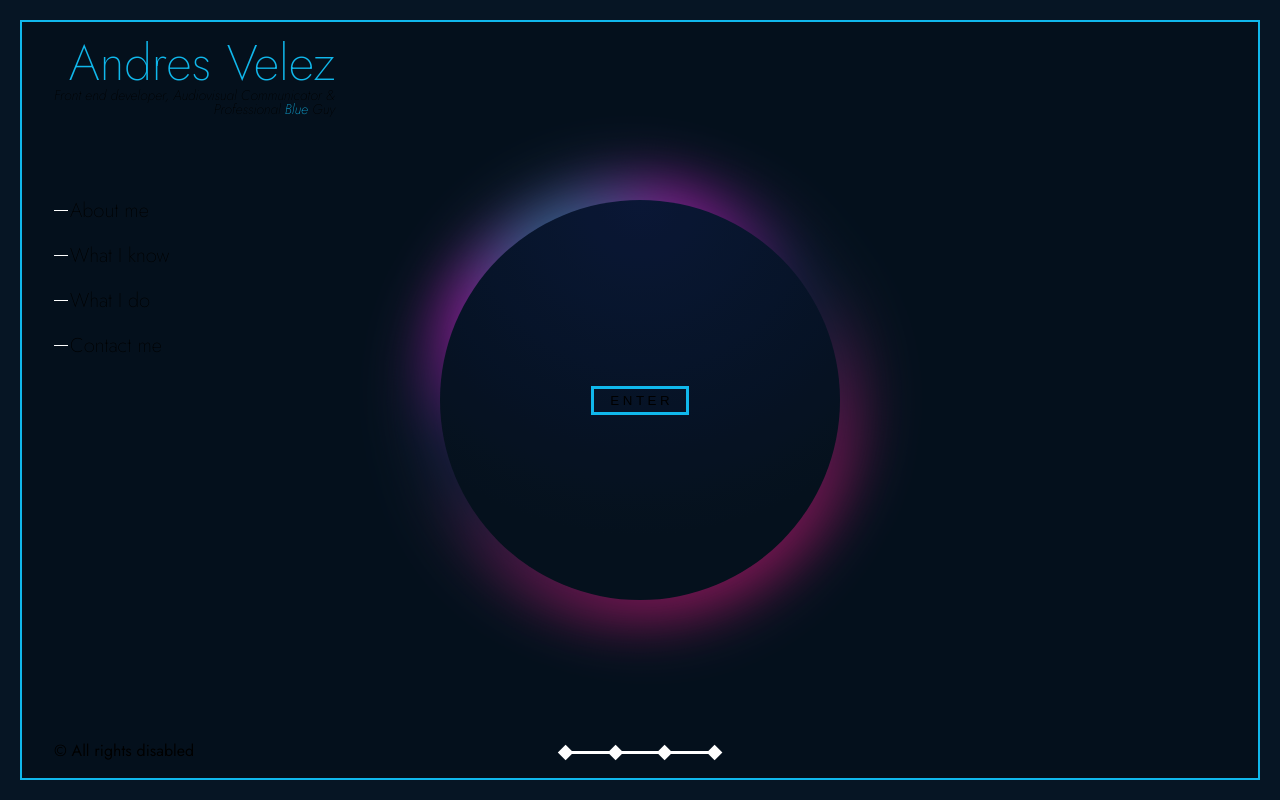
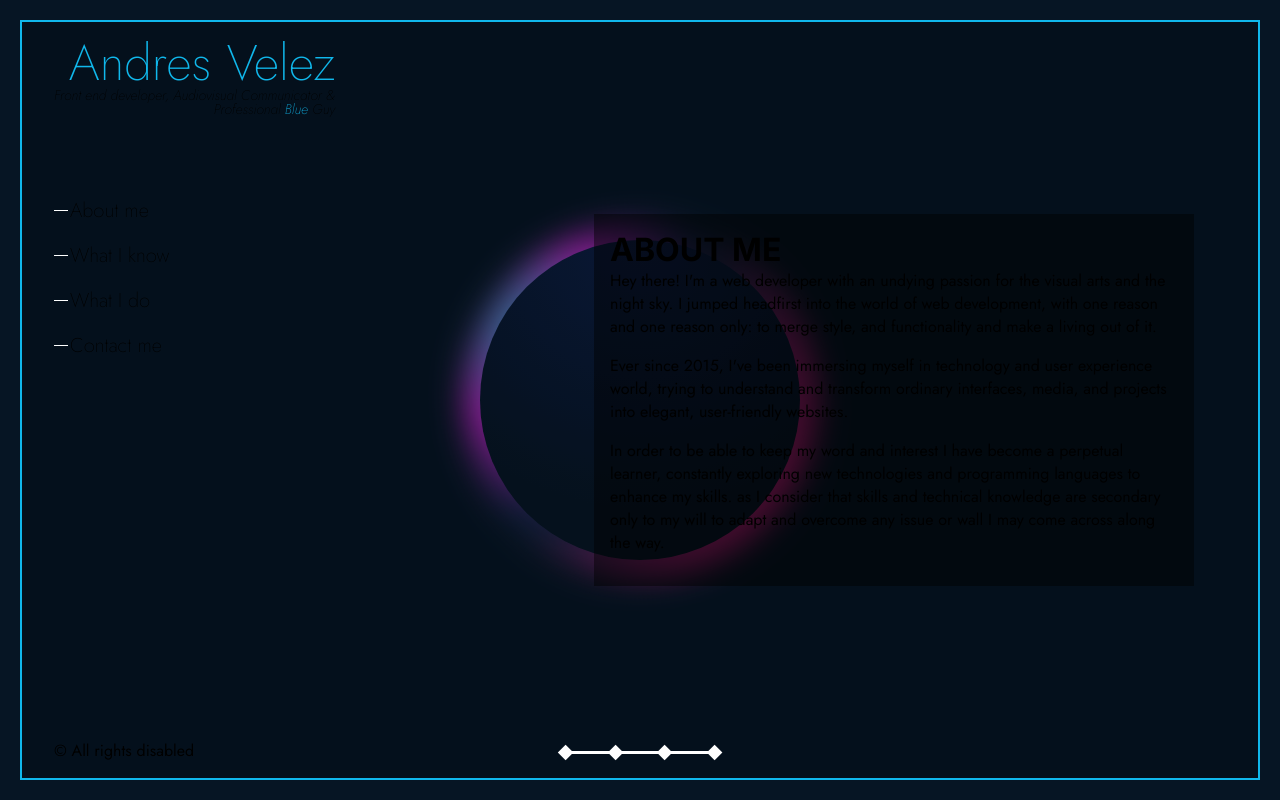
Before and after one commit to RandomBlueGuy/PortFolio-Front-End, a Next.js app: page / in a window 1280 px wide. Built offline with nearby package versions, Linux system fonts and the light colour scheme.

Commit message:
add UI FIXES + CSS experimental features

```diff
--- a/src/app/globals.css
+++ b/src/app/globals.css
@@ -39,6 +39,7 @@ button {
   background-size: 200% 100%;
   background-position: 100% 0;
   transition: 0.3s;
+  cursor: pointer;
 }
 
 button:hover {
--- a/src/app/page.js
+++ b/src/app/page.js
@@ -2,6 +2,7 @@ import Image from "next/image";
 import styles from "./page.module.css";
 import Darksun from "../components/darksun";
 import NavBar from "@/components/navbar";
+import AboutMe from "@/components/aboutme"
 
 export default function Home() {
   return (
@@ -30,9 +31,10 @@ export default function Home() {
       {/* <div className={`${styles.description} ${styles.center}`}>
         <p>C O M I N G&nbsp;&nbsp;&nbsp;&nbsp;S O O N</p>
       </div> */}
-      <button>E N T E R</button>
+      {/* <button>E N T E R</button> */}
       <NavBar />
       <Darksun />
+      <AboutMe/>
     </main>
   );
 }
--- a/src/components/aboutme/aboutme.module.css
+++ b/src/components/aboutme/aboutme.module.css
@@ -0,0 +1,12 @@
+.aboutme__ctn{
+   background-color: rgba(0, 0, 0, 0.451);
+   width: 90%;
+   max-width: 600px;
+   position: absolute;
+   right: 4rem;
+   padding: 1rem;
+}
+
+.aboutme__ctn p {
+   margin-bottom: 1rem;
+}
--- a/src/components/aboutme/index.js
+++ b/src/components/aboutme/index.js
@@ -1,13 +1,13 @@
 import React from "react";
-import aboutmeStyles from "./component.module.css";
+import aboutmeStyles from "./aboutme.module.css";
 
-const Darksun = () => {
+const aboutme = () => {
   return (
-    <div className={aboutmeStyles}>
+    <div className={aboutmeStyles.aboutme__ctn}>
       <h1>ABOUT ME</h1>
       <p>
         Hey there! I'm a web developer with an undying passion for the visual
-        arts. I jumped headfirst into the world of web development, with one
+        arts and the night sky. I jumped headfirst into the world of web development, with one
         reason and one reason only: to merge style, and functionality and make a
         living out of it.
       </p>
@@ -27,4 +27,4 @@ const Darksun = () => {
   );
 };
 
-export default Darksun;
+export default aboutme;
--- a/src/components/darksun/component.module.css
+++ b/src/components/darksun/component.module.css
@@ -4,14 +4,15 @@
   align-items: center;
   justify-content: center;
   position: absolute;
+  aspect-ratio: 1;
 }
 
 .sun {
   position: absolute;
   display: flex;
   aspect-ratio: 1;
-  width: 50vw;
-  max-width: 400px;
+  width: 25vw;
+  /* max-width: 400px; */
   border-radius: 50%;
   background: radial-gradient(
     circle,
@@ -20,16 +21,17 @@
   );
   background-size: 100% 200%;
   background-position: bottom center;
+  align-items: center;
+  justify-content: center;
+  box-sizing: border-box;
 }
 
-.sunshine {
+.sun::after{
+  content: "";
+  z-index: -1;
   display: flex;
-  align-items: center;
-  justify-content: center;
-  aspect-ratio: 1;
-  width: 50vw;
-  /* height: 450px; */
-  max-width: 500px;
+  width: 100%;
+  aspect-ratio: 1/1;
   border-radius: 50%;
   background: radial-gradient(
     circle,
@@ -40,28 +42,28 @@
     rgb(170, 25, 90)
   );
   background-size: 150% 150%;
-  /* background-position: bottom center; */
-  filter: blur(30px);
-  animation: background-pan 15s cubic-bezier(0.57, 0.87, 0.33, 0.57) infinite;
+  /* filter: blur(40px); */
+  scale: 1.1;
+  animation: background-pan 15s cubic-bezier(0.57, 0.67, 0.33, 0.57) infinite;
 }
 
 @keyframes background-pan {
   0% {
     rotate: 0deg;
-    scale: 0.8;
+
+    filter: blur(30px);
   }
   25% {
-    /* background-position: top right; */
+    filter: blur(20px);
   }
   50% {
-    /* background-position: bottom right; */
-    scale: 0.9;
+    filter: blur(10px);
   }
   75% {
-    /* background-position: bottom left; */
+    filter: blur(20px);
   }
   100% {
     rotate: 360deg;
-    scale: 0.8;
+    filter: blur(30px);
   }
 }
```
